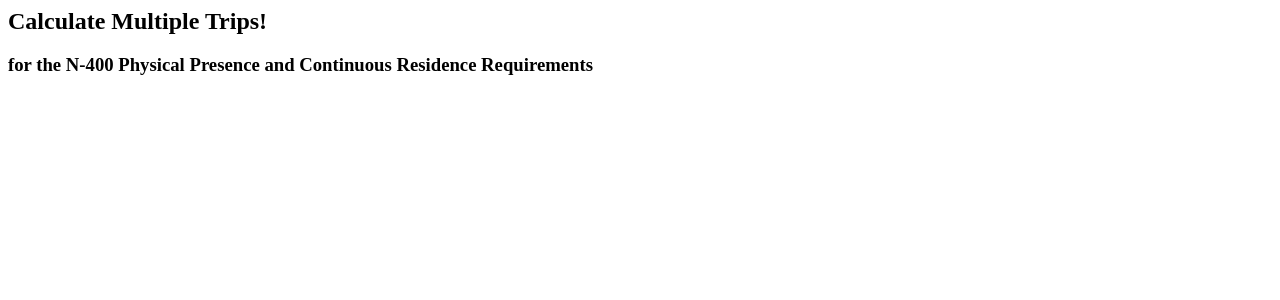
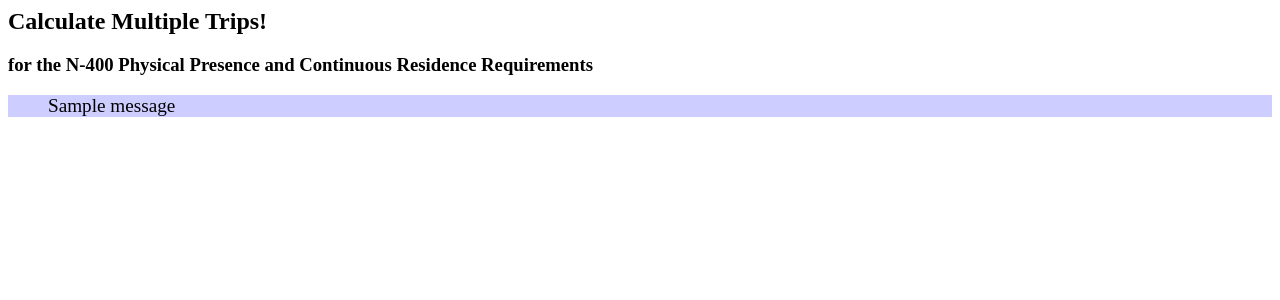
Before and after one commit to ryanmrubin/daysgoneby, a Django app: template days/templates/days/n400_base.html in a window 1280 px wide. Shown: the top 300 px of the page. Run offline with Django 3.2, Linux system fonts and the light colour scheme; the template is opened without the code that fills it, so the values that code supplies are empty; tables that the repository leaves empty hold one stand-in row (values such as "Sample post"); one stand-in notice (Sample message) is shown.

Commit message:
enable messages

```diff
--- a/days/templates/days/n400_base.html
+++ b/days/templates/days/n400_base.html
@@ -3,10 +3,16 @@
 {% block title %}N-400 Trip Calculator{% endblock %}
 
 {% block content %}
-
   <h1>Calculate Multiple Trips!</h1>
   <h3>for the N-400 Physical Presence and Continuous Residence Requirements</h3>
 
+  {% if messages %}
+    <ul class="messages">
+      {% for message in messages %}
+        <li{% if message.tags %} class="{{ message.tags }}"{% endif %}>{{ message }}</li>
+      {% endfor %}
+    </ul>
+  {% endif %}
+
   {% block n400_content %}{% endblock %}
-
 {% endblock content %}
--- a/days/views.py
+++ b/days/views.py
@@ -1,4 +1,5 @@
 from django.conf import settings
+from django.contrib import messages
 from django.core.urlresolvers import reverse
 from django.shortcuts import render, redirect
 from .forms import DaysGoneCalculatorForm, N400SubmissionForm
--- a/daysgoneby/settings/production.py
+++ b/daysgoneby/settings/production.py
@@ -11,6 +11,7 @@ DEBUG = False
 SECURE_PROXY_SSL_HEADER = ('HTTP_X_FORWARDED_PROTO', 'https')
 
 INSTALLED_APPS = [
+    'django.contrib.messages',
     'django.contrib.staticfiles',
     'days',
 ]
@@ -19,6 +20,7 @@ MIDDLEWARE_CLASSES = [
     'django.contrib.sessions.middleware.SessionMiddleware',
     'django.middleware.common.CommonMiddleware',
     'django.middleware.csrf.CsrfViewMiddleware',
+    'django.contrib.messages.middleware.MessageMiddleware'
 ]
 
 SESSION_ENGINE = 'django.contrib.sessions.backends.signed_cookies'
@@ -36,6 +38,7 @@ TEMPLATES = [
             'context_processors': [
                 'django.template.context_processors.debug',
                 'django.template.context_processors.request',
+                'django.contrib.messages.context_processors.messages',
             ],
         },
     },
--- a/static/daysgoneby.css
+++ b/static/daysgoneby.css
@@ -5,6 +5,13 @@ ul li{
   list-style: none;
 }
 .errorlist {
+  color: red;
+}
+.messages {
+  background: #CECDFF;
+  font-size: 1.2rem;
+}
+.messages li.warning {
   color: red;
 }
 th {
```
